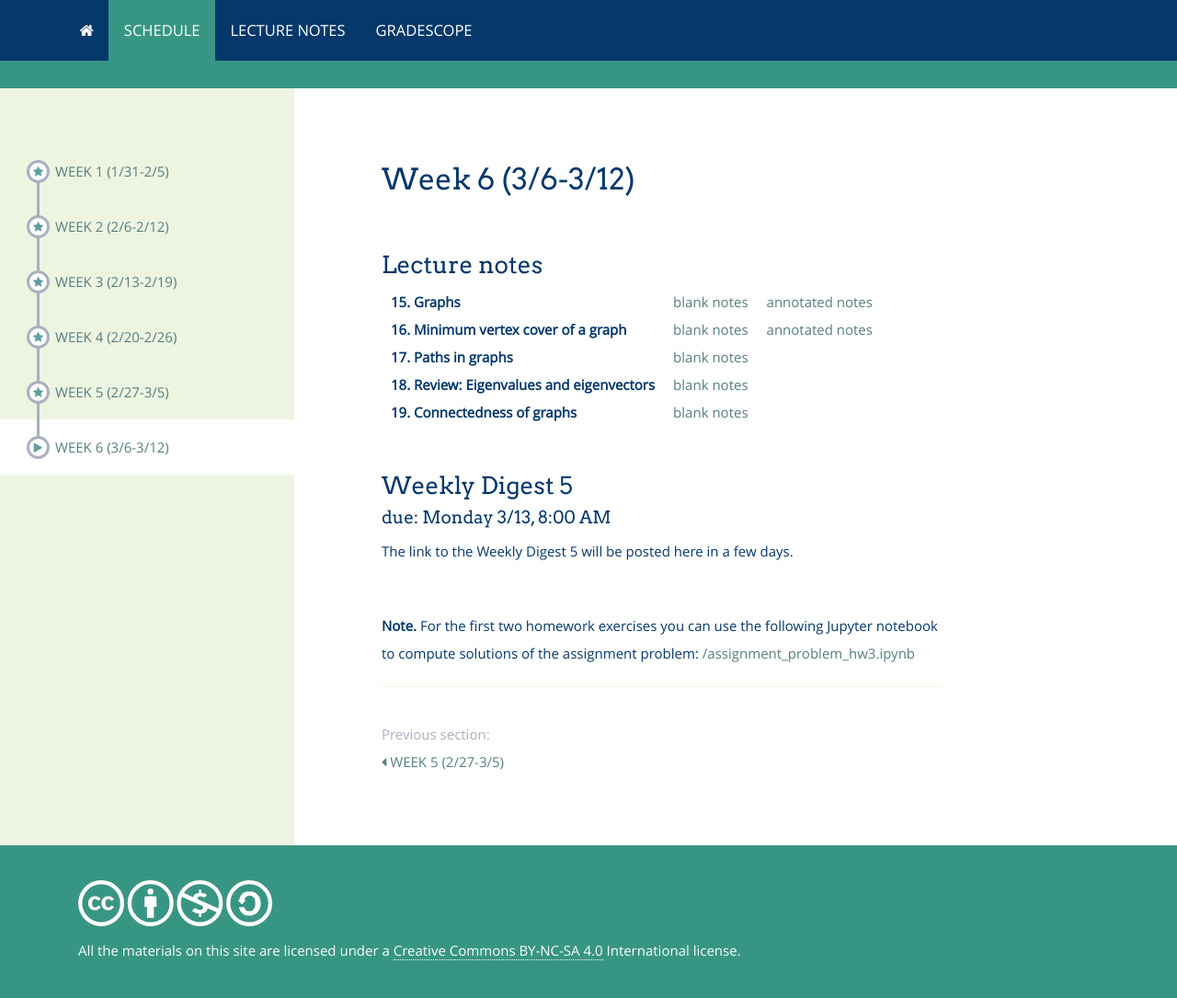
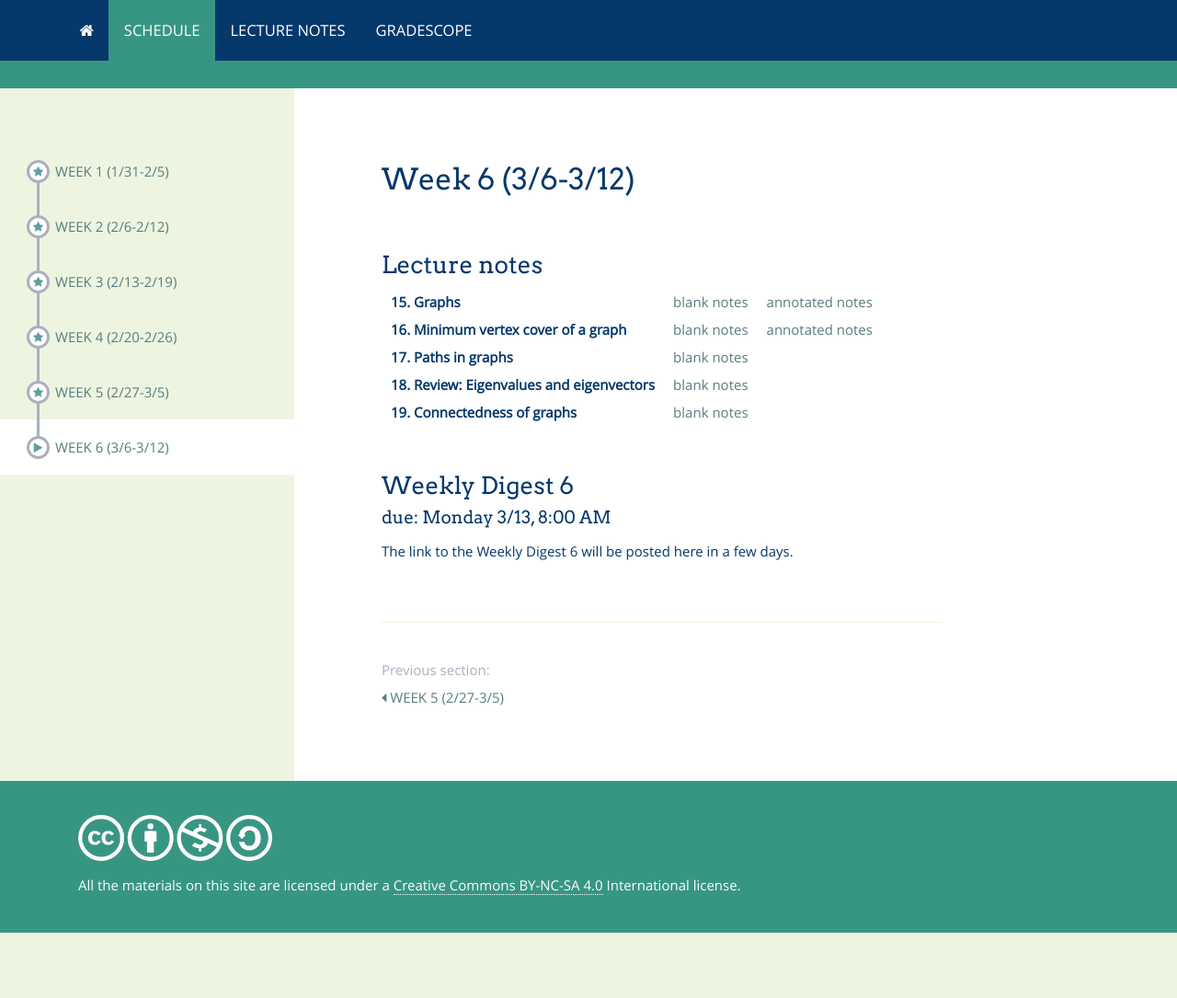
Before and after one commit to bbadzioch/461_site, a Jekyll site: the page built from modules/schedule/_posts/2000-01-06-week_6.md, in a window 1280 px wide. Shown: the whole page at 92% size. Built offline with Jekyll 4.4.1, drawn with Linux system fonts in a browser that asks for light colours; nearby versions of some CDN libraries; after the commit the page ends 1014 px from its top, so only the background shows below that.

Commit message:
Update 2000-01-06-week_6.md

```diff
--- a/modules/schedule/_posts/2000-01-06-week_6.md
+++ b/modules/schedule/_posts/2000-01-06-week_6.md
@@ -21,15 +21,15 @@ notebook_list:
 
 
 
-digest_num: 5
+digest_num: 6
 digest_deadline: 'Monday 3/13, 8:00 AM'
 digest_link_posted: false
-digest_link:
+digest_link: https://forms.office.com/r/DR60qGG69c
 digest_answers: false
 
 
 homework: false
-homework_num:
+homework_num: 3
 homework_deadline: 'Wednesday 3/29, 11:59 PM'
 
 ---
@@ -85,10 +85,13 @@ in a few days.
 Homework {{ page.homework_num}} problems are posted <a href="{{ site.baseurl }}/assets/homework/hw_{{ page.homework_num }}.pdf" target="_blank">here</a>.
 
 Homework solutions need to be submitted though [Gradescope](https://www.gradescope.com/).
+
+**Note.** For the first two homework exercises you can use the following Jupyter notebook to compute
+solutions of the assignment problem: <a href="{{site.baseurl}}/assets/notebooks/assignment_problem_hw3.ipynb" target="_blank">assignment_problem_hw3.ipynb</a>
+
 {% endif %}
 
-**Note.** For the first two homework exercises you can use the following Jupyter notebook to compute
-solutions of the assignment problem: <a href="{{site.baseurl}}/assets/notebooks/assignment_problem_hw3.ipynb" target="_blank">/assignment_problem_hw3.ipynb</a>
+
 
 {% if page.digest_answers %}
 {% include_relative weekly_digests/weekly_digest_{{ page.digest_num }}.md %}
```
